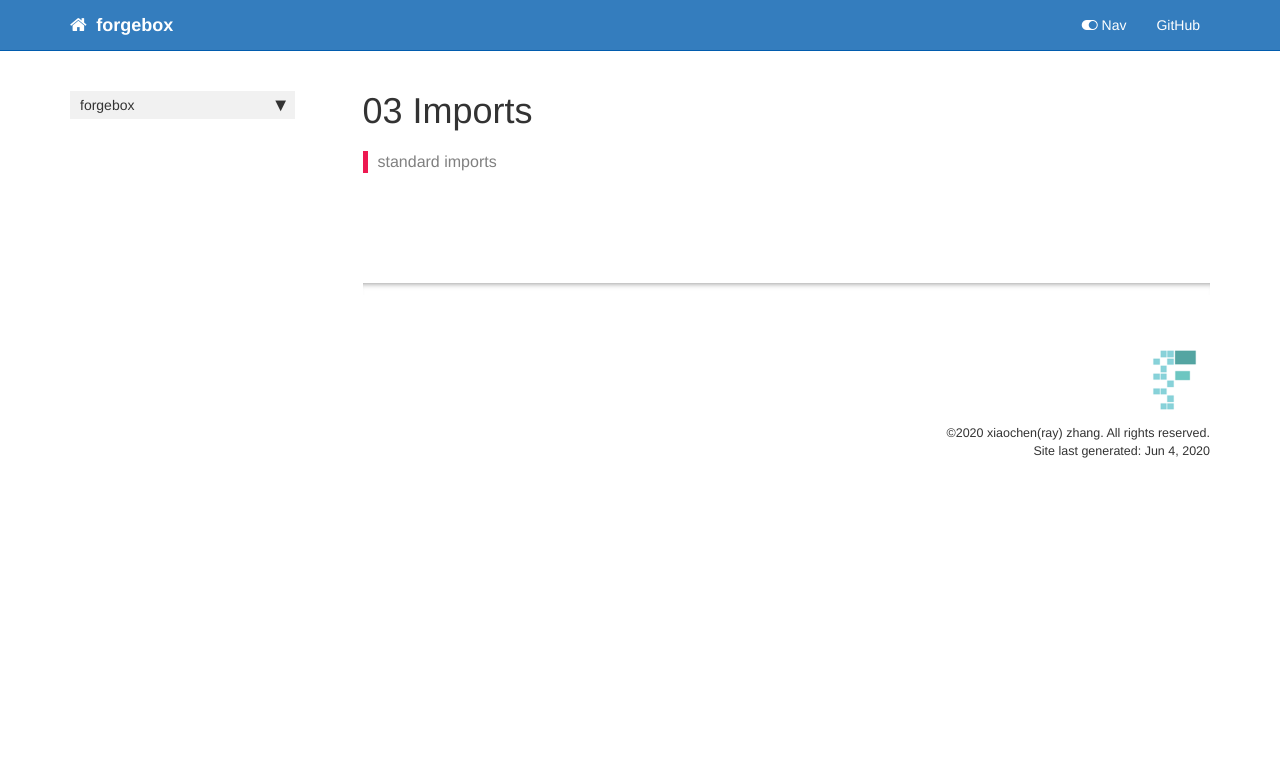
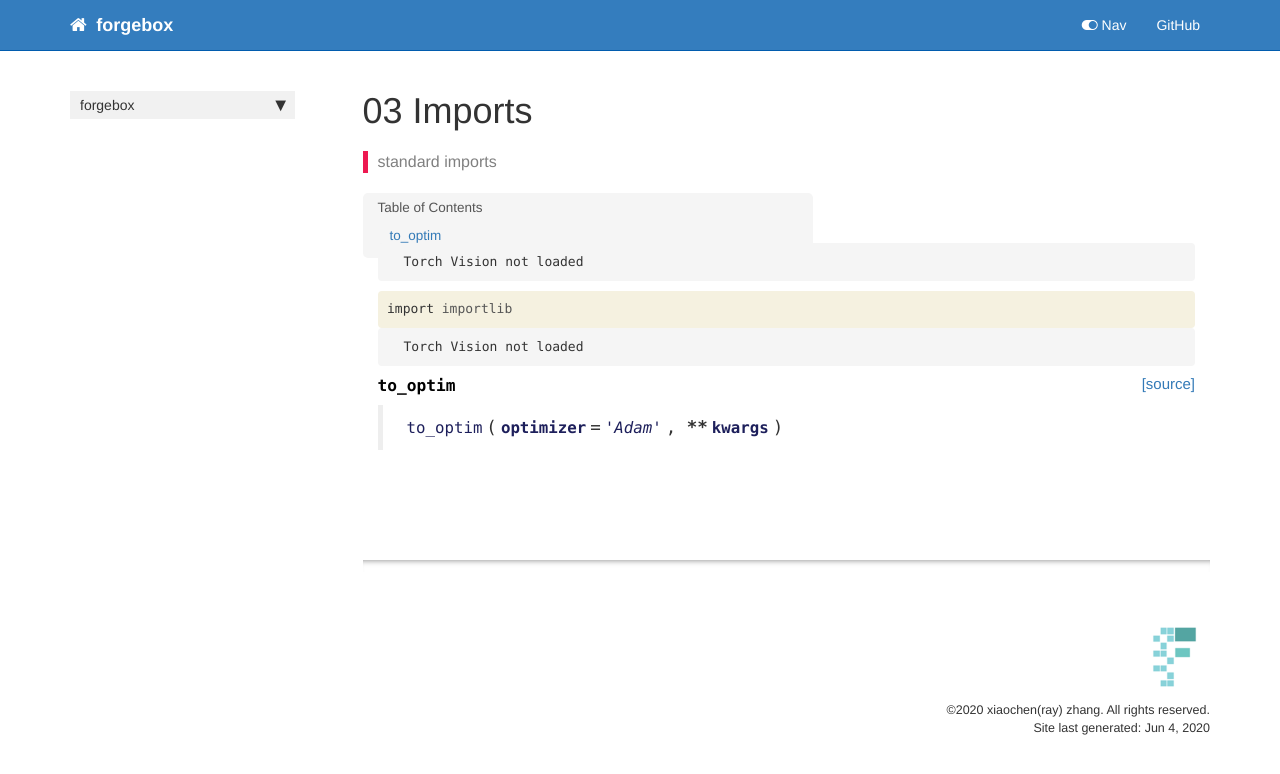
Before and after one commit to raynardj/forgebox, a Jekyll site: the page built from docs/imports.html, in a window 1280 px wide. Shown: the top 774 px of the page. Built offline with Jekyll 4.4.1, drawn with Linux system fonts in a browser that asks for light colours; nearby versions of some CDN libraries; comment, search, counter and statistics services are not loaded.

Commit message:
update on imports module

```diff
--- a/docs/imports.html
+++ b/docs/imports.html
@@ -22,8 +22,69 @@
 
 <div class="cell border-box-sizing code_cell rendered">
 
+<div class="output_wrapper">
+<div class="output">
+
+<div class="output_area">
+
+<div class="output_subarea output_stream output_stdout output_text">
+<pre>Torch Vision not loaded
+</pre>
+</div>
+</div>
+
+</div>
+</div>
+
 </div>
 <div class="cell border-box-sizing code_cell rendered">
+<div class="input">
+
+<div class="inner_cell">
+    <div class="input_area">
+<div class=" highlight hl-ipython3"><pre><span></span><span class="kn">import</span> <span class="nn">importlib</span>
+</pre></div>
+
+    </div>
+</div>
+</div>
+
+</div>
+<div class="cell border-box-sizing code_cell rendered">
+
+<div class="output_wrapper">
+<div class="output">
+
+<div class="output_area">
+
+<div class="output_subarea output_stream output_stdout output_text">
+<pre>Torch Vision not loaded
+</pre>
+</div>
+</div>
+
+</div>
+</div>
+
+</div>
+<div class="cell border-box-sizing code_cell rendered">
+
+<div class="output_wrapper">
+<div class="output">
+
+<div class="output_area">
+
+
+<div class="output_markdown rendered_html output_subarea ">
+<h4 id="to_optim" class="doc_header"><code>to_optim</code><a href="https://github.com/raynardj/forgebox/tree/master/forgebox/imports.py#L48" class="source_link" style="float:right">[source]</a></h4><blockquote><p><code>to_optim</code>(<strong><code>optimizer</code></strong>=<em><code>'Adam'</code></em>, <strong>**<code>kwargs</code></strong>)</p>
+</blockquote>
+
+</div>
+
+</div>
+
+</div>
+</div>
 
 </div>
     {% endraw %}
--- a/forgebox/__init__.py
+++ b/forgebox/__init__.py
@@ -1 +1 @@
-__version__ = "0.1.4"
+__version__ = "0.1.5"
--- a/forgebox/_nbdev.py
+++ b/forgebox/_nbdev.py
@@ -23,7 +23,10 @@
          "saveCSV": "dataframe_pipeline.ipynb",
          "saveSQL": "dataframe_pipeline.ipynb",
          "eng_twt_tk": "dataframe_pipeline.ipynb",
+         "to_optim": "imports.ipynb",
+         "__all__": "imports.ipynb",
          "Path.ls": "imports.ipynb",
+         "torch.nn.Module.to_optim": "imports.ipynb",
          "Opts": "optimizers.ipynb"}
 
 modules = ["ftorch/cuda.py",
```
Also changed, not shown: forgebox/imports.py (+33 -8 lines), 2 other files.
